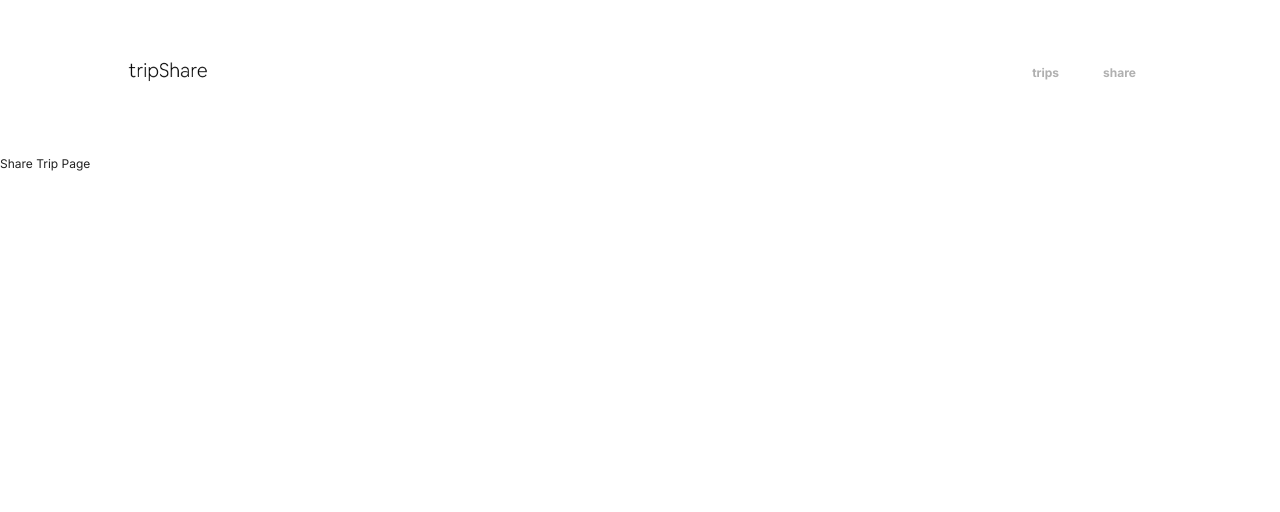
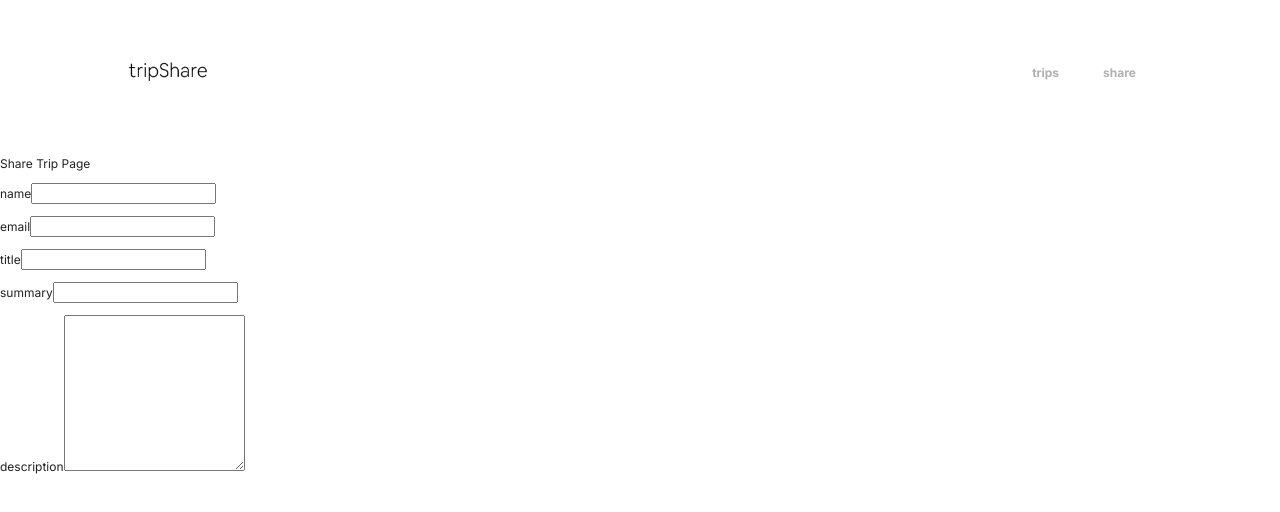
Before and after one commit to danicodes01/trip-share, a Next.js app: page /trips/share in a window 1280 px wide. Shown: the top 512 px of the page. Built offline with nearby package versions, Linux system fonts and the light colour scheme.

Commit message:
TS021: Build out basic html for trips/share page

```diff
--- a/app/trips/share/page.js
+++ b/app/trips/share/page.js
@@ -1,7 +1,35 @@
-export default function ShareTripPage() {
-    return (
-      <div>
+export default function ShareTripPage () {
+  return (
+    <>
+      <header>
         <p>Share Trip Page</p>
-      </div>
-    )
+      </header>
+      <main>
+        <form>
+          <div>
+            <p>
+              <label htmlFor='name'>name</label>
+              <input type='text' id='name' name='name' />
+            </p>
+            <p>
+              <label>email</label>
+              <input type='email' id='email' name='email' />
+            </p>
+          </div>
+          <p>
+            <label>title</label>
+            <input type='text' id='title' name='title' />
+          </p>
+          <p>
+            <label>summary</label>
+            <input type='text' id='summary' name='summary' />
+          </p>
+          <p>
+            <label>description</label>
+            <textarea id='description' name='description' rows={10} />
+          </p>
+        </form>
+      </main>
+    </>
+  )
 }
```
